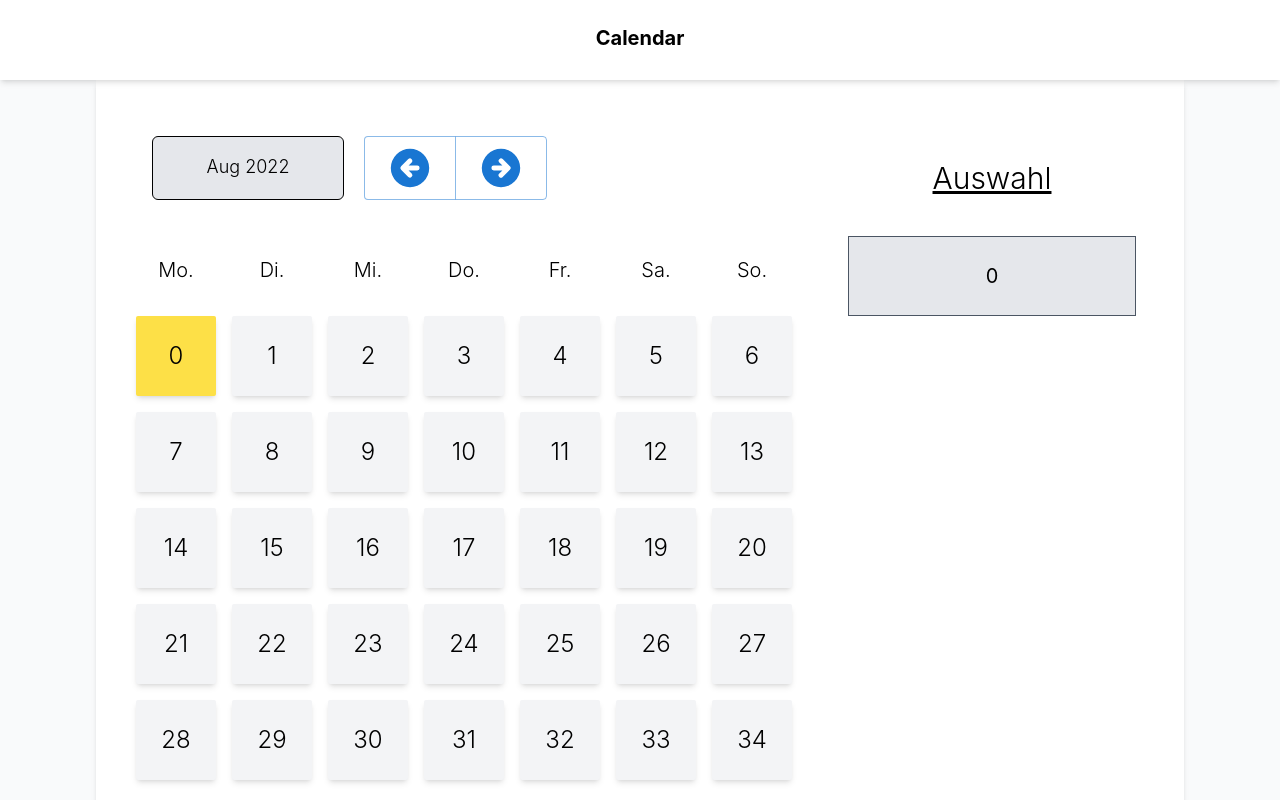
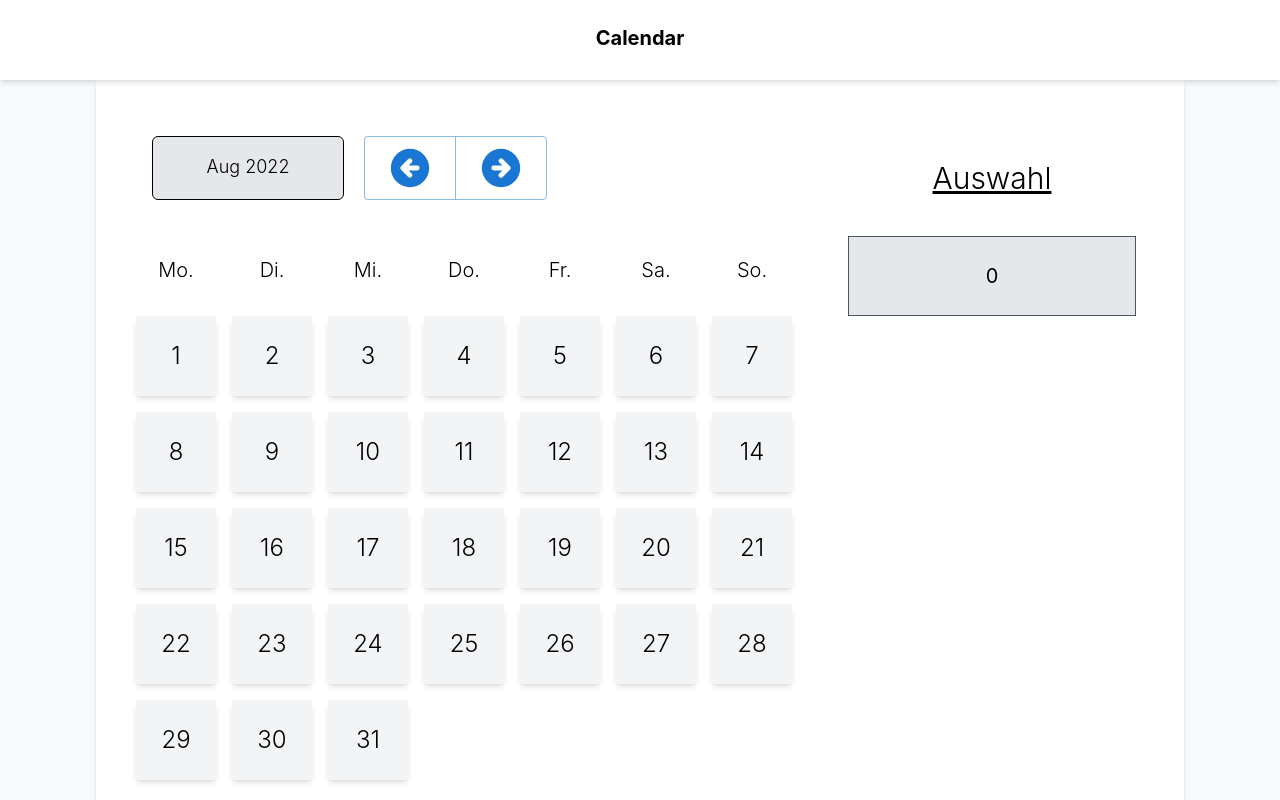
Before and after one commit to SimonHls/DojoSignup, a React (Create React App) app in the folder dojosignup/: page / in a window 1280 px wide. Built offline with nearby package versions, Linux system fonts and the light colour scheme.

Commit message:
got the month selector to work

```diff
--- a/dojosignup/src/components/Calendar.js
+++ b/dojosignup/src/components/Calendar.js
@@ -1,4 +1,4 @@
-import React from 'react'
+import React, { useEffect, useState } from 'react'
 import { useRecoilState } from 'recoil';
 import { selectedMonthAtom } from '../atoms/selectedMonthAtom';
 import CalendarDay from './CalendarDay'
@@ -10,24 +10,35 @@ function Calendar() {
 
   const dayHeaders = ["Mo.", "Di.", "Mi.", "Do.", "Fr.", "Sa.", "So."];
   const [selectedMonth, setSelectedMonth] = useRecoilState(selectedMonthAtom);
+  const [dayArray, setDayArray] = useState([])
 
-  const generateDayArray = () => {
+
+  useEffect(() => {
+    const createDayArray = () => {
       var dayArray = Array(35);
+      //Wie viele Tage hat der Monat?
+      var daysInMonth = getDaysInMonth(selectedMonth.getFullYear(), selectedMonth.getMonth());
+      console.log(daysInMonth);
 
       //Gibt de ersten Tag des Monats als Zahl von 1 (Montag) bis 7 (Sonntag)
-    var firstDayOfMoth = getFirstDayOfMonth(
+      var firstDayOfMonth = getFirstDayOfMonth(
         selectedMonth.getFullYear(),
         selectedMonth.getMonth(),
       ).getDay();
 
-
-    for (let i = 0; i < dayArray.length; i++) {
-      dayArray[i] = i;
-    }
-    return dayArray;
+      for (let j = 1; j < firstDayOfMonth; j++){
+        console.log("loop");
+        dayArray[j] = 0;
       }
 
-  const dayArray = generateDayArray();
+      for (let i = 1; i < daysInMonth + 1; i++) {
+        dayArray[i + firstDayOfMonth] = i;
+      }
+      return(dayArray);
+    }
+    setDayArray(createDayArray);
+  }, [selectedMonth])
+
 
   return (
     <div className=' min-h-screen bg-white shadow-md flex relative p-10'>
@@ -62,3 +73,7 @@ export default Calendar
 function getFirstDayOfMonth(year, month) {
   return new Date(year, month, 1);
 }
+
+function getDaysInMonth(year, month) {
+  return new Date(year, month  + 1, 0).getDate(); //no idea why +1 is necessary
+}
--- a/dojosignup/src/components/CalendarDay.js
+++ b/dojosignup/src/components/CalendarDay.js
@@ -8,22 +8,25 @@ function CalendarDay(props) {
   const [isSelected, setIsSelected] = useState(false);
 
   const handleDayClick = () => {
-    if (selectedDay !== props.day) {
+    if (selectedDay !== props.day && props.day !== 0) {
       setSelectedDay(props.day);
     }
   };
 
   useEffect(() => {
     const handleSelectionChange = () => {
-      setIsSelected(false);
-      if (props.day === selectedDay) {
+      if (props.day === selectedDay && props.day !== 0) {
         setIsSelected(true);
+        return;
+      }
+      else {
+        setIsSelected(false);
       }
     }
     handleSelectionChange();
-  }, [selectedDay, props.day]);
+  }, [selectedDay])
 
-
+  if (props.day !== 0) {
   return (
     <div className={`w-20 h-20 rounded-sm flex justify-center shadow-md
           hover:cursor-pointer transition ease-in
@@ -31,7 +34,12 @@ function CalendarDay(props) {
           onClick={handleDayClick}>
       <h1 className='m-auto font-light text-2xl'> {props.day} </h1>
     </div>
-  )
+  )}
+  else {
+    return (
+      <div className='w-20 h-20 opacity-0'>
+      </div>
+    )}
 }
 
 export default CalendarDay
```
Also changed, not shown: dojosignup/src/components/MonthPicker.js (line endings or trailing spaces). Lines whose indentation alone changed are shown as unchanged.
